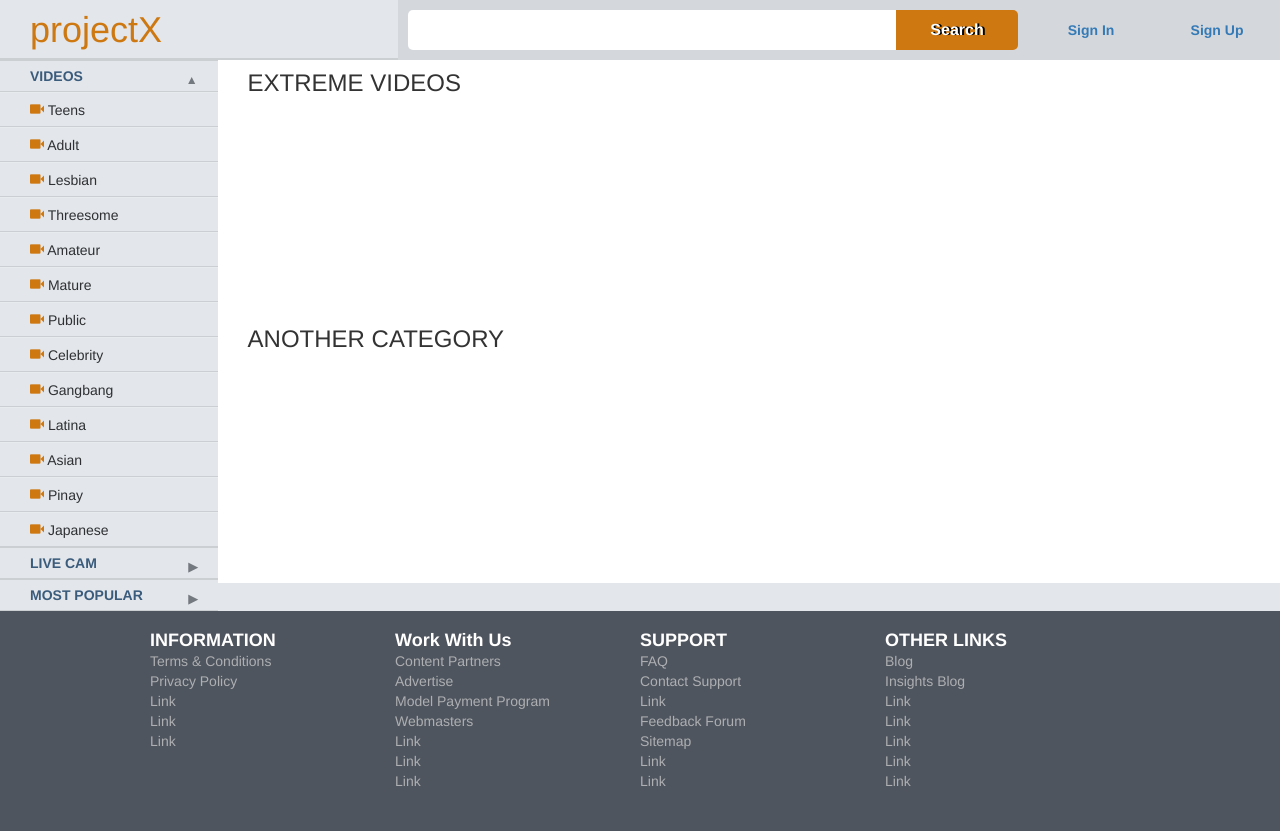
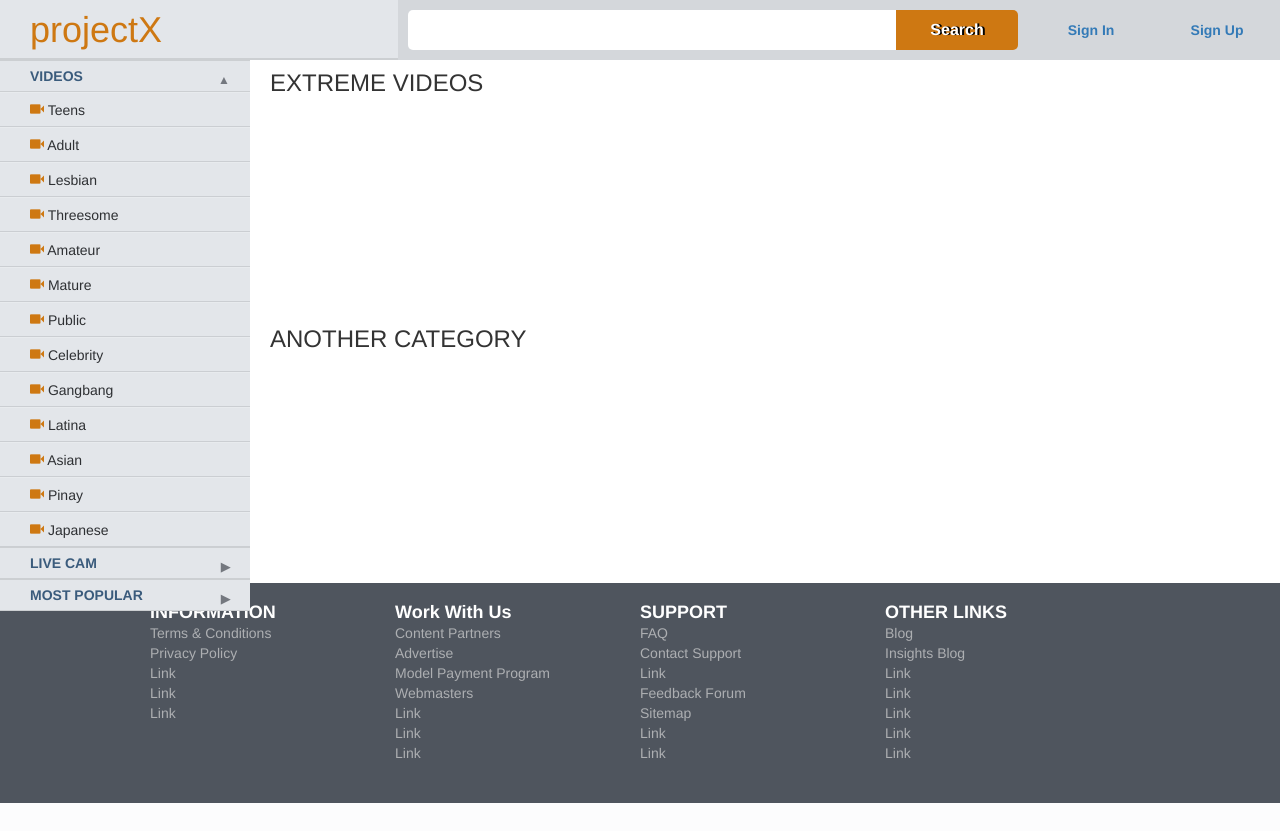
Before and after one commit to vhinzgithub/projectxxx, a PHP site: page / in a window 1280 px wide. After the commit the page ends 803 px from the top, so only its background shows below. Run offline with PHP 8.4, Linux system fonts and the light colour scheme; data that the repository does not hold is empty.

Commit message:
Add files via upload

```diff
--- a/style.css
+++ b/style.css
@@ -16,7 +16,7 @@ body,
 }*/
 
 body{
-    background-color:#f7f8f9;
+    /*background-color:#f7f8f9;*/
 
 }
 
@@ -401,7 +401,7 @@ body{
     left: -250px;
 
     transition:all 500ms linear;
-    z-index: 9999;
+    z-index: 9997;
     /*height: 1500px;*/
     /*background-color: yellow;*/
 
@@ -414,7 +414,7 @@ body{
 
 
 #left-main-nav{
-
+    /*background-color: yellow;*/
 }
 
 #right-content{
@@ -577,7 +577,7 @@ body{
 	background-color: #4f555e;
     /*position: fixed;*/
     bottom: 0;
-    z-index: 9998;
+    z-index: 99999;
 
 }
 
@@ -732,18 +732,21 @@ body{
 
     #left-content{
         display: block;
-        float: left;
-        position: relative;
+        /*float: left;*/
+        /*position: relative;*/
         left: 0;
-        width: 30%;
-        top: 0px;
+        /*width: 30%;*/
+        width: 250px;
+        top: 60px;
         transition:none;
+        z-index: 9997;
     }
 
     #right-content{
-        width: 70%;
+        width: 100%;
         float: left;
         padding-left:30px!important;
+       padding-left: 270px!important;
     }
 
     #main-nav .div-category h4,
@@ -803,12 +806,12 @@ body{
 @media only screen and (min-width : 992px){
 
 
-    #left-content{
+   /* #left-content{
         width: 20%;
-    }
+    }*/
 
     #right-content{
-        width: 80%;
+        width: 100%;
         /*background-color: yellow*/
     }
 
@@ -831,7 +834,7 @@ body{
 
 
 @media only screen and (min-width : 1200px){
-
+   /*
     #left-content{
         width: 17%;
     }
@@ -839,7 +842,7 @@ body{
     #right-content{
         width: 83%;
 
-    }
+    }*/
 
      .video-item-container {
 
```
